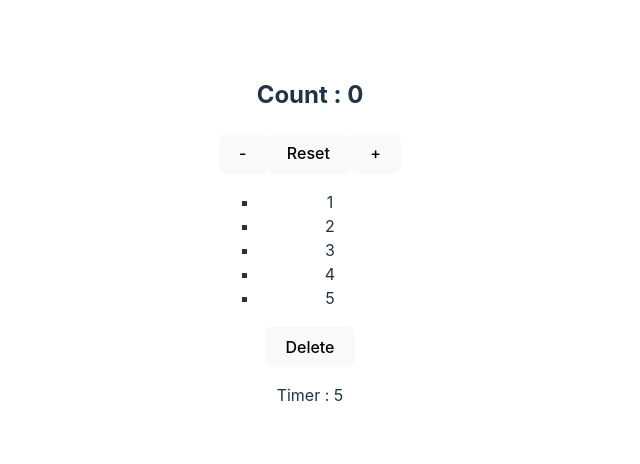
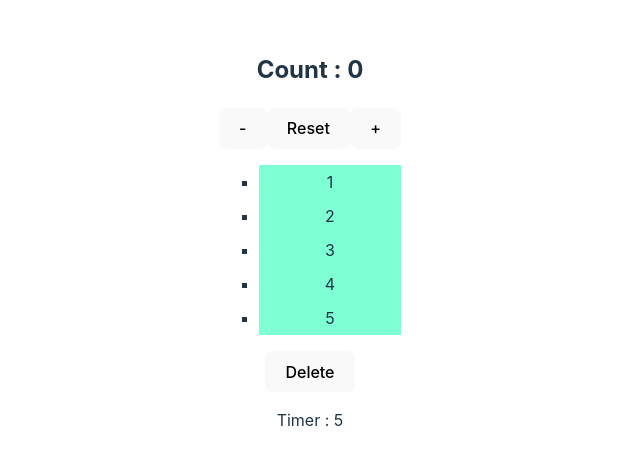
Before and after one commit to DanielKirilov/React-Learning, a React (Vite) app in the folder React-Components-DeepDive/: page / in a window 1280 px wide. Shown: the part 160-624 px from the top of the page, without its empty margins (330-970 px from the left). Built offline with nearby package versions, Linux system fonts and the light colour scheme.

Commit message:
Added more css properties

```diff
--- a/React-Components-DeepDive/src/App.module.css
+++ b/React-Components-DeepDive/src/App.module.css
@@ -4,4 +4,6 @@
 
 .listItem {
     list-style: square;
+    padding: 5px;
+    background-color: aquamarine;
 }
```
